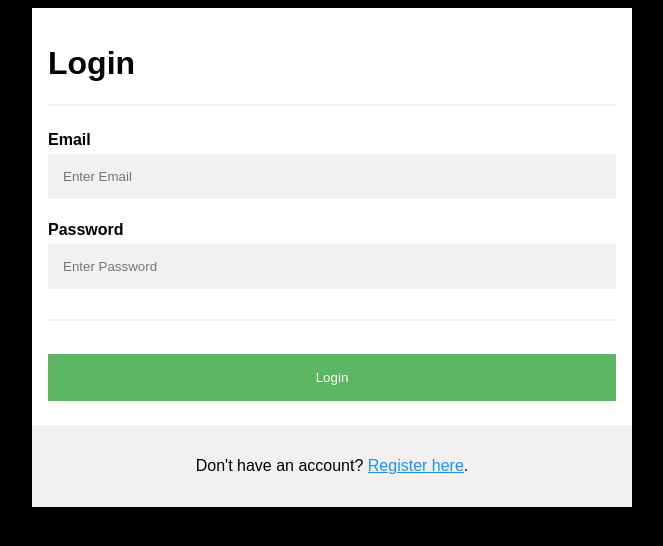
After one commit to NiagaraFallsPublicLibrary/LibraryNotebook, a PHP site: page /login.html in a window 1280 px wide. The commit adds this page. Shown: the top 546 px of the page, without its empty margins (308-971 px from the left). Run offline with PHP 8.4, Linux system fonts and the light colour scheme.

Commit message:
changed login page

```diff
--- /dev/null
+++ b/login.html
@@ -0,0 +1,94 @@
+<!DOCTYPE html>
+<html>
+<head>
+<meta name="viewport" content="width=device-width, initial-scale=1">
+<style>
+body {
+  font-family: Arial, Helvetica, sans-serif;
+  background-color: black;
+}
+
+* {
+  box-sizing: border-box;
+}
+
+/* Add padding to containers */
+.container {
+  padding: 16px;
+  background-color: white;
+}
+
+/* Full-width input fields */
+input[type=email], input[type=password] {
+  width: 100%;
+  padding: 15px;
+  margin: 5px 0 22px 0;
+  display: inline-block;
+  border: none;
+  background: #f1f1f1;
+}
+
+input[type=email]:focus, input[type=password]:focus {
+  background-color: #ddd;
+  outline: none;
+}
+
+/* Overwrite default styles of hr */
+hr {
+  border: 1px solid #f1f1f1;
+  margin-bottom: 25px;
+}
+
+/* Set a style for the submit button */
+.registerbtn {
+  background-color: #4CAF50;
+  color: white;
+  padding: 16px 20px;
+  margin: 8px 0;
+  border: none;
+  cursor: pointer;
+  width: 100%;
+  opacity: 0.9;
+}
+
+.registerbtn:hover {
+  opacity: 1;
+}
+
+/* Add a blue text color to links */
+a {
+  color: dodgerblue;
+}
+
+/* Set a grey background color and center the text of the "sign in" section */
+.signin {
+  background-color: #f1f1f1;
+  text-align: center;
+}
+</style>
+</head>
+<body>
+
+<form action="/login.php" style="max-width: 600px; margin: 0 auto;">
+  <div class="container">
+    <h1>Login</h1>
+    <hr>
+
+    <label for="email"><b>Email</b></label>
+    <input type="email" placeholder="Enter Email" name="email" required>
+
+    <label for="psw"><b>Password</b></label>
+    <input type="password" placeholder="Enter Password" name="psw" required>
+
+    <hr>
+
+    <button type="submit" class="registerbtn">Login</button>
+  </div>
+
+  <div class="container signin">
+    <p>Don't have an account? <a href="register.html">Register here</a>.</p>
+  </div>
+</form>
+
+</body>
+</html>
--- /dev/null
+++ b/login.php
@@ -0,0 +1 @@
+<? php
```
Also changed, not shown: FrontDeskDashboard.css (+26 -12 lines), FrontDeskDashboard.html (+12 -10 lines), register.html (added, +164 -0 lines).
